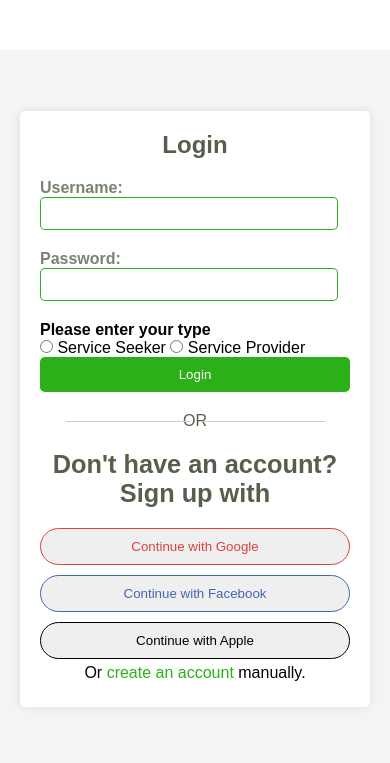
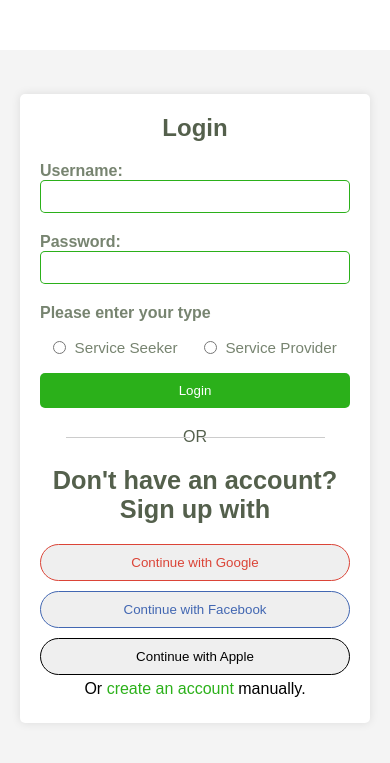
Before and after one commit to ZaynAnwar/Taskker, a PHP site: page /login/login.html in a window 390 px wide. Shown: the top 763 px of the page. Run offline with PHP 8.4, Linux system fonts and the light colour scheme.

Commit message:
Update login.css

```diff
--- a/login/login.css
+++ b/login/login.css
@@ -26,6 +26,34 @@ body {
   background-color: #f4f4f4;
 }
 
+
+.typee h4{
+  color:#778470 ;
+  padding-bottom: 2vh;
+}
+
+input[type="radio" i]{
+  height: 2vh;
+}
+
+.radio-group {
+  text-align: left;
+  display: flex;
+  align-items: center;
+  justify-content: space-around;
+}
+
+.radio-group label {
+  color: #778470;
+  font-size: 2.2vh;
+  padding-bottom: 2vh;
+  font-weight: 500;
+  display: flex;
+  align-items: center;
+  gap: 1vh;
+}
+
+
 .container {
   max-width: 400px;
   margin: 50px auto;
@@ -52,7 +80,7 @@ body {
 }
 
 .form-group input {
-  width: 96%;
+  width: 100%;
   padding: 8px;
   border-radius: 5px;
   border: 1px solid #14a800e5;
@@ -171,6 +199,15 @@ body {
     border-radius: 5px;
     box-shadow: 0 0 10px rgba(0, 0, 0, 0.1);
   }
+  .radio-group label {
+    color: #778470;
+    font-size: 1.8vh;
+    padding-bottom: 2vh;
+    font-weight: 500;
+    display: flex;
+    align-items: center;
+    gap: 1vh;
+  }
 }
 @media (min-width: 480px) and (max-width: 900px) {
 
@@ -184,7 +221,6 @@ body {
     display: flex;
     flex-direction: column;
     justify-content: center;
-
   }
   .container {
     max-width: 100%;
@@ -194,4 +230,13 @@ body {
     border-radius: 5px;
     box-shadow: 0 0 10px rgba(0, 0, 0, 0.1);
   }
+  .radio-group label {
+    color: #778470;
+    font-size: 1.5vh;
+    padding-bottom: 2vh;
+    font-weight: 500;
+    display: flex;
+    align-items: center;
+    gap: 1vh;
+  }
 }
```
